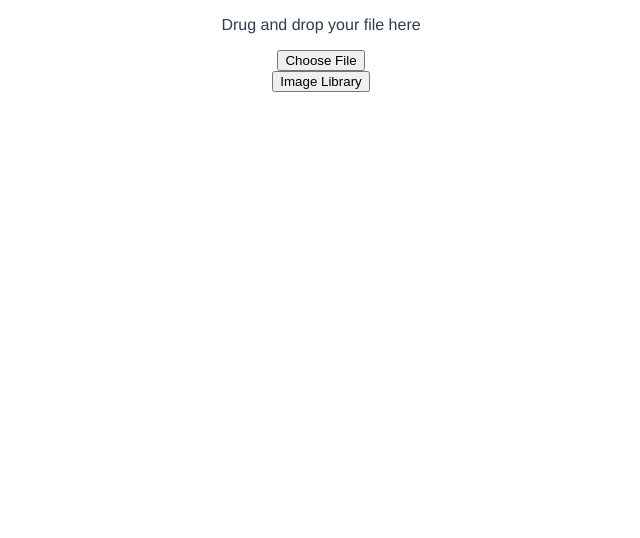
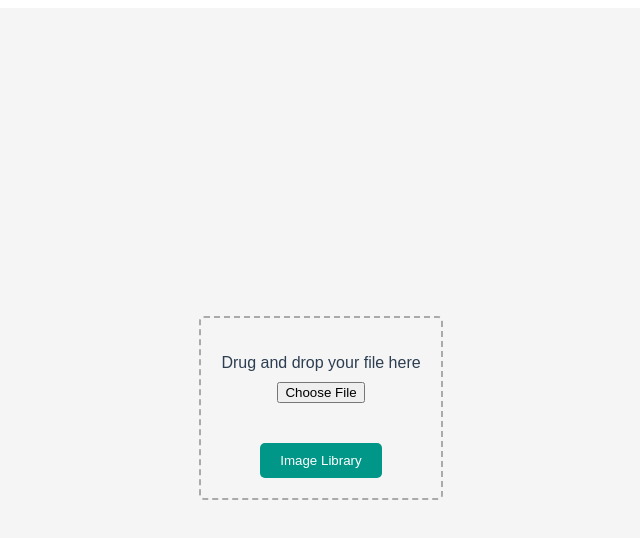
Before and after one commit to soze2k/aws_ui, a Vue app: page / in a window 1280 px wide. Shown: the top 538 px of the page, without its empty margins (319-959 px from the left). Built offline with nearby package versions, Linux system fonts and the light colour scheme.

Commit message:
Improve layout and css

```diff
--- a/src/views/HomePage.vue
+++ b/src/views/HomePage.vue
@@ -1,12 +1,16 @@
 <template>
+  <div id="app">
     <div id="drag-drop-area">
       <input type="file" id="file" @change="previewImage" ref="fileUpload" style="display: none" />
       <div id="drop-area" @drop="dropHandler" @dragover.prevent>
         <p>Drug and drop your file here</p>
         <button @click="triggerFileUpload">Choose File</button>
       </div>
+      <div id="image-preview">
         <img id="preview" :src="image" v-if="image" />
-    <button @click="goToImagePage">Image Library</button>
+      </div>
+      <button class="btn" @click="goToImagePage">Image Library</button>
+    </div>
   </div>
 </template>
 
@@ -49,5 +53,50 @@ createImage(file) {
 </script>
 
 <style scoped>
-/* ... */
+#app {
+  display: flex;
+  flex-direction: column;
+  align-items: center;
+  justify-content: center;
+  min-height: 100vh;
+  background-color: #f5f5f5;
+  font-family: Arial, sans-serif;
+}
+
+#drag-drop-area {
+  display: flex;
+  flex-direction: column;
+  align-items: center;
+  padding: 20px;
+  border: 2px dashed #aaa;
+  border-radius: 5px;
+}
+
+#drop-area p {
+  margin-bottom: 10px;
+}
+
+.btn {
+  margin-top: 20px;
+  padding: 10px 20px;
+  background-color: #009688;
+  color: #fff;
+  border: none;
+  border-radius: 5px;
+  cursor: pointer;
+}
+
+.btn:hover {
+  background-color: #00695c;
+}
+
+#image-preview {
+  max-width: 500px;
+  margin-top: 20px;
+}
+
+#preview {
+  max-width: 100%;
+  height: auto;
+}
 </style>
--- a/src/views/ImagePage.vue
+++ b/src/views/ImagePage.vue
@@ -1,7 +1,7 @@
 <template>
-  <div>
+  <div id="app">
     <p>Still working on this page......</p>
-    <button @click="goBack">Back to Home</button>
+    <button class="btn" @click="goBack">Back to Home</button>
   </div>
 </template>
 
@@ -14,3 +14,29 @@ export default {
   },
 }
 </script>
+
+<style scoped>
+#app {
+  display: flex;
+  flex-direction: column;
+  align-items: center;
+  justify-content: center;
+  min-height: 100vh;
+  background-color: #f5f5f5;
+  font-family: Arial, sans-serif;
+}
+
+.btn {
+  margin-top: 20px;
+  padding: 10px 20px;
+  background-color: #009688;
+  color: #fff;
+  border: none;
+  border-radius: 5px;
+  cursor: pointer;
+}
+
+.btn:hover {
+  background-color: #00695c;
+}
+</style>
```
Lines whose indentation alone changed are shown as unchanged.
